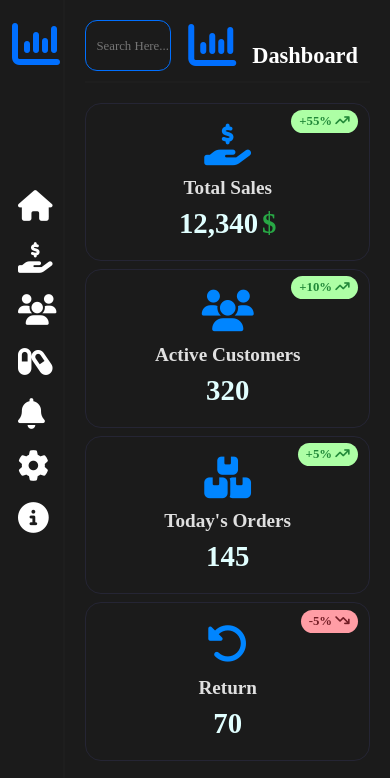
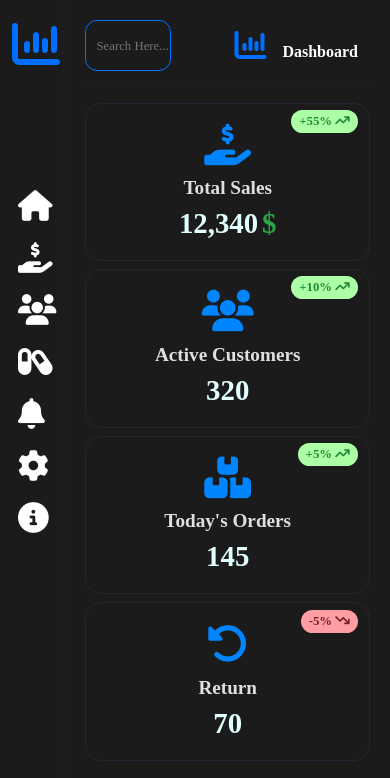
Before and after one commit to mostafa-jaafari/Dashboard, a plain HTML site: page index.html in a window 390 px wide. Shown: the top 778 px of the page. Drawn offline with Linux system fonts and the light colour scheme; a web font is replaced by a local one.

Commit message:
add some styling

```diff
--- a/Style.css
+++ b/Style.css
@@ -253,4 +253,13 @@ li{
     input{
         padding-left: -20px;
     }
+    .Dashboard .Header .Top-SideBar i{
+        font-size: 2em;
+    }
+    .Dashboard .Header .Top-SideBar b{
+        font-size: 1em;
+    }
+    .Data-Table{
+        display: none;
+    }
 }
```
